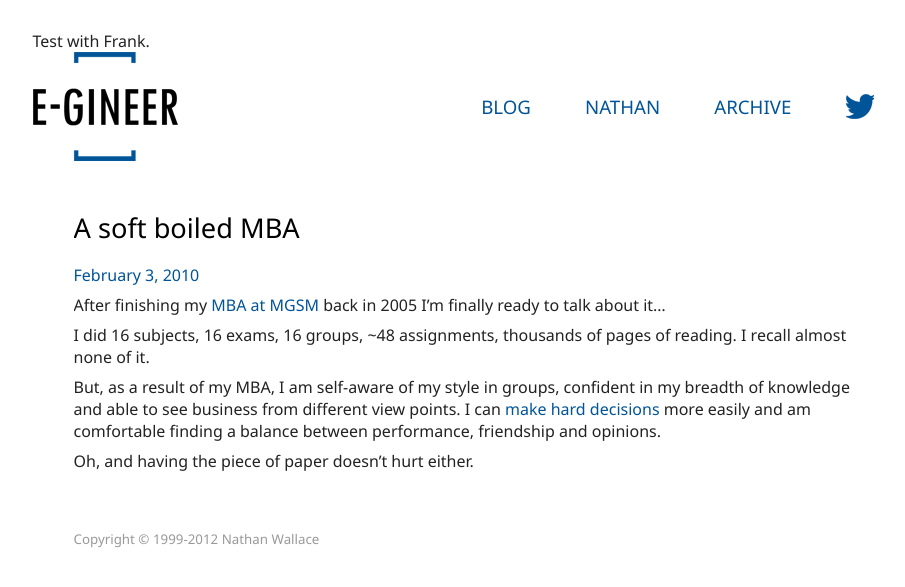
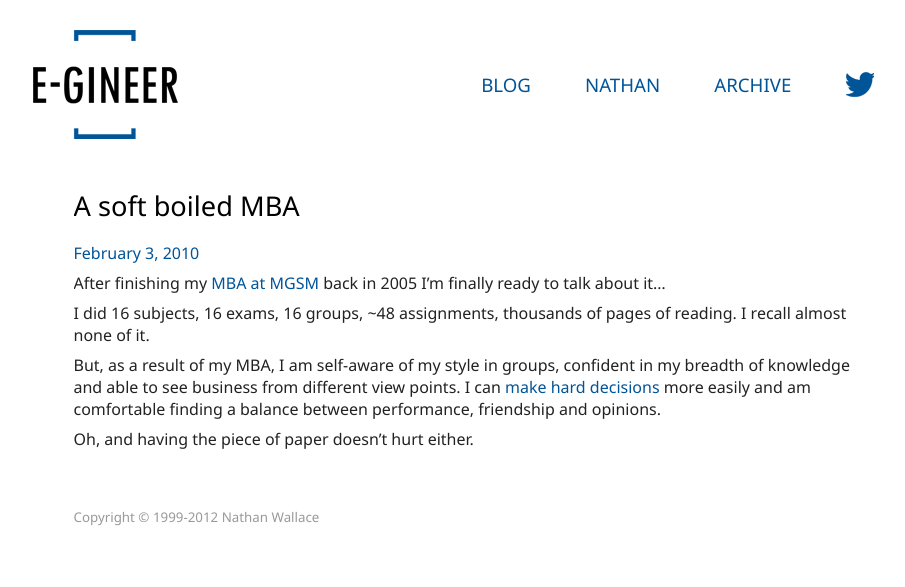
Before and after one commit to e-gineer/e-gineer.github.com, a Jekyll site: the page built from _posts/2010-02-03-soft-boiled-mba.md, in a window 1280 px wide. Shown: the top 587 px of the page, without its empty margins (187-1092 px from the left). Built offline with Jekyll 4.4.1, drawn with Linux system fonts in a browser that asks for light colours.

Commit message:
Updated _layouts/post.html

```diff
--- a/_layouts/post.html
+++ b/_layouts/post.html
@@ -6,8 +6,6 @@
     <link rel="shortcut icon" href="/v2/presentation/bluescope.ico" type="image/ico"/>
   </head>
   <body>
-
-    Test with Frank.
 
     {% include header.html %}
 
```
